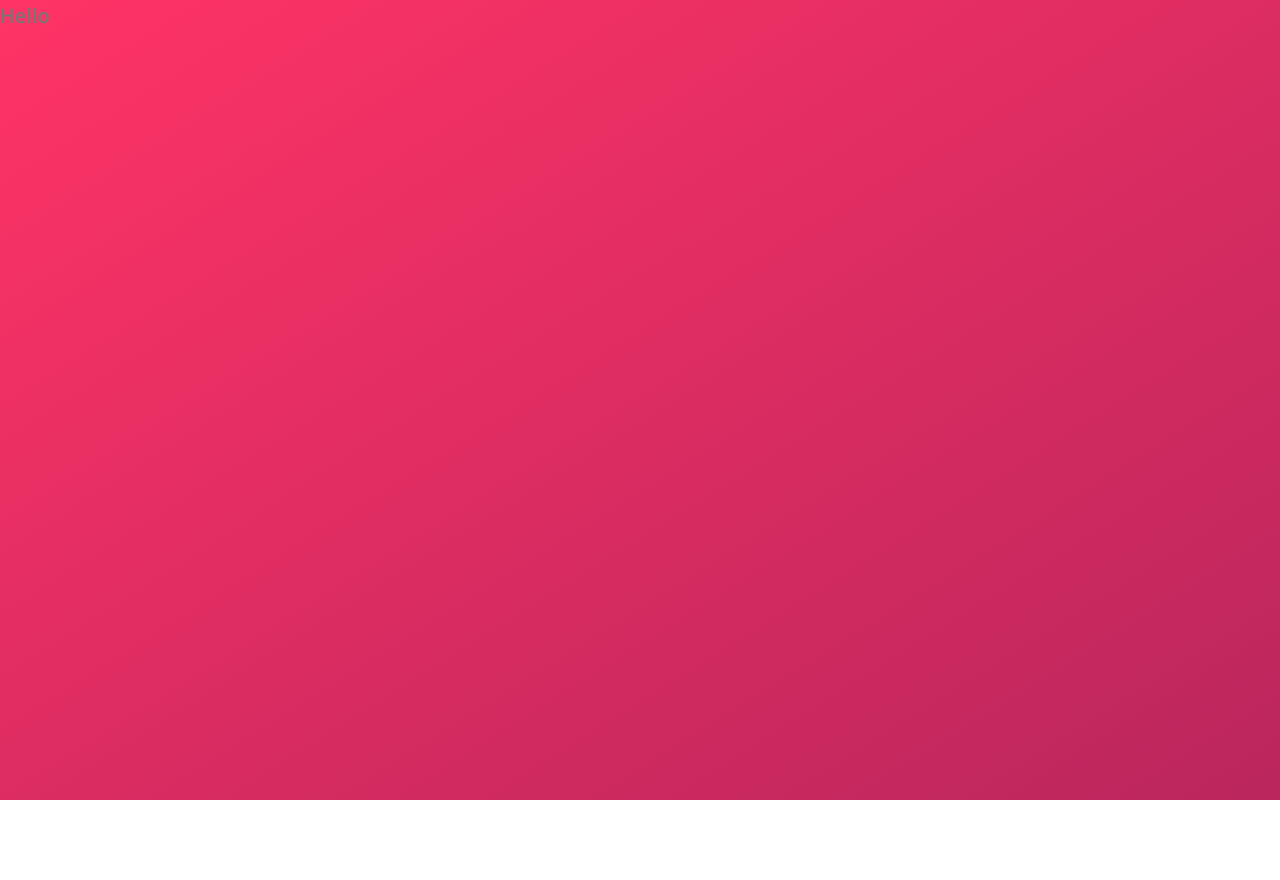
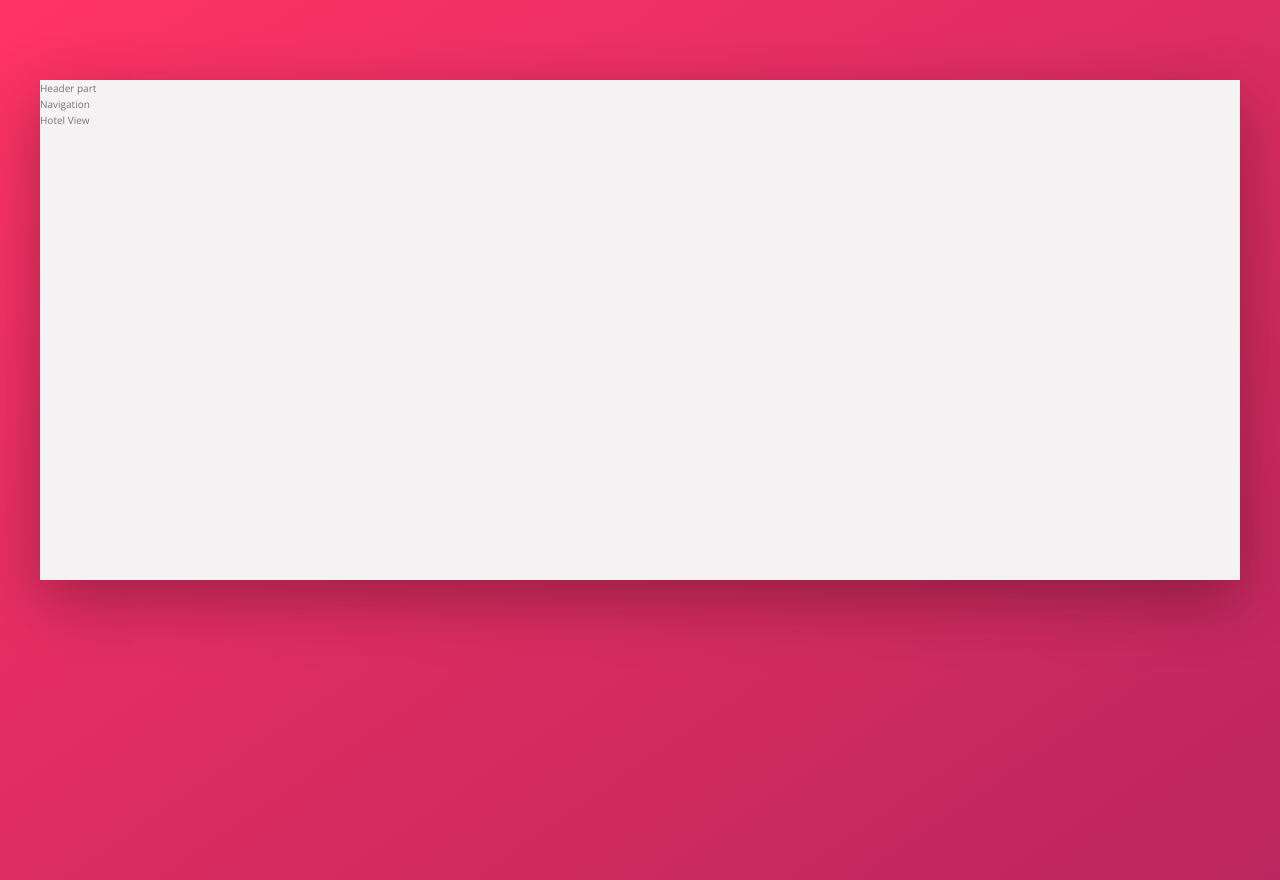
Before and after one commit to KacperLudwiczak/Trillo-CSS-Flexbox-Project-Study, a website: page index.html in a window 1280 px wide. Before the commit the page ends 800 px from the top, so only its background shows below. Drawn offline with nearby package versions, Linux system fonts and the light colour scheme.

Commit message:
Project Settings

```diff
--- a/css/_base.css
+++ b/css/base.css
@@ -48,7 +48,7 @@ Grey dark 3: #999
 
 html {
   box-sizing: border-box;
-  font-size: 62.5%; // 1rem = 10px, 10px/16px = 62.5%
+  font-size: 62.5%;
 }
 
 body {
--- /dev/null
+++ b/css/layout.css
@@ -0,0 +1,7 @@
+.container {
+  max-width: 120rem;
+  margin: 8rem auto;
+  background-color: var(--color-grey-light-2);
+  box-shadow: 0 2rem 6rem rgba(0, 0, 0, 0.3);
+  min-height: 50rem;
+}
--- a/css/style.css
+++ b/css/style.css
@@ -1 +1,2 @@
-@import url("_base.css");
+@import url("base.css");
+@import url("layout.css");
--- a/index.html
+++ b/index.html
@@ -14,6 +14,12 @@
     <title>trillo &mdash; Your all-in-one booking app</title>
   </head>
   <body>
-    <h1>Hello</h1>
+    <div class="container">
+      <header class="header">Header part</header>
+      <div class="content">
+        <nav class="sidebar">Navigation</nav>
+        <main class="hotel-view">Hotel View</main>
+      </div>
+    </div>
   </body>
 </html>
```
